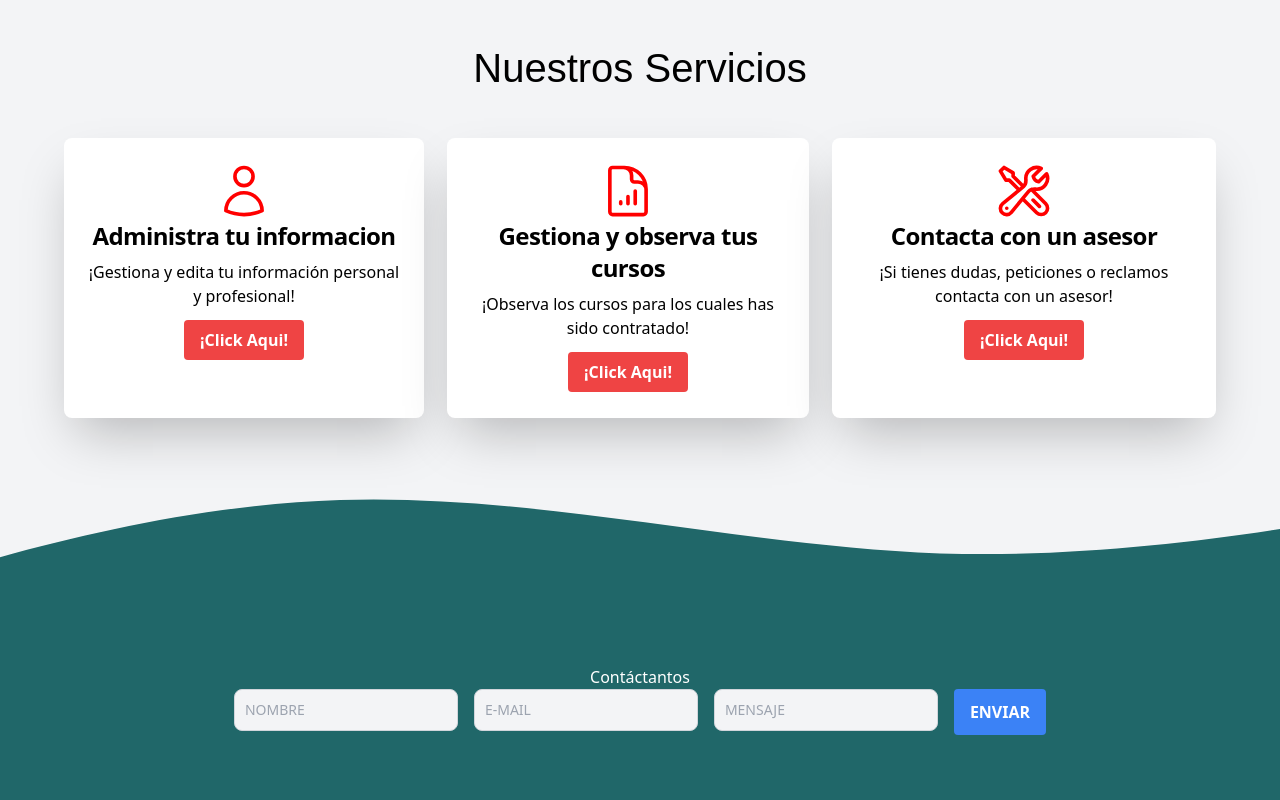
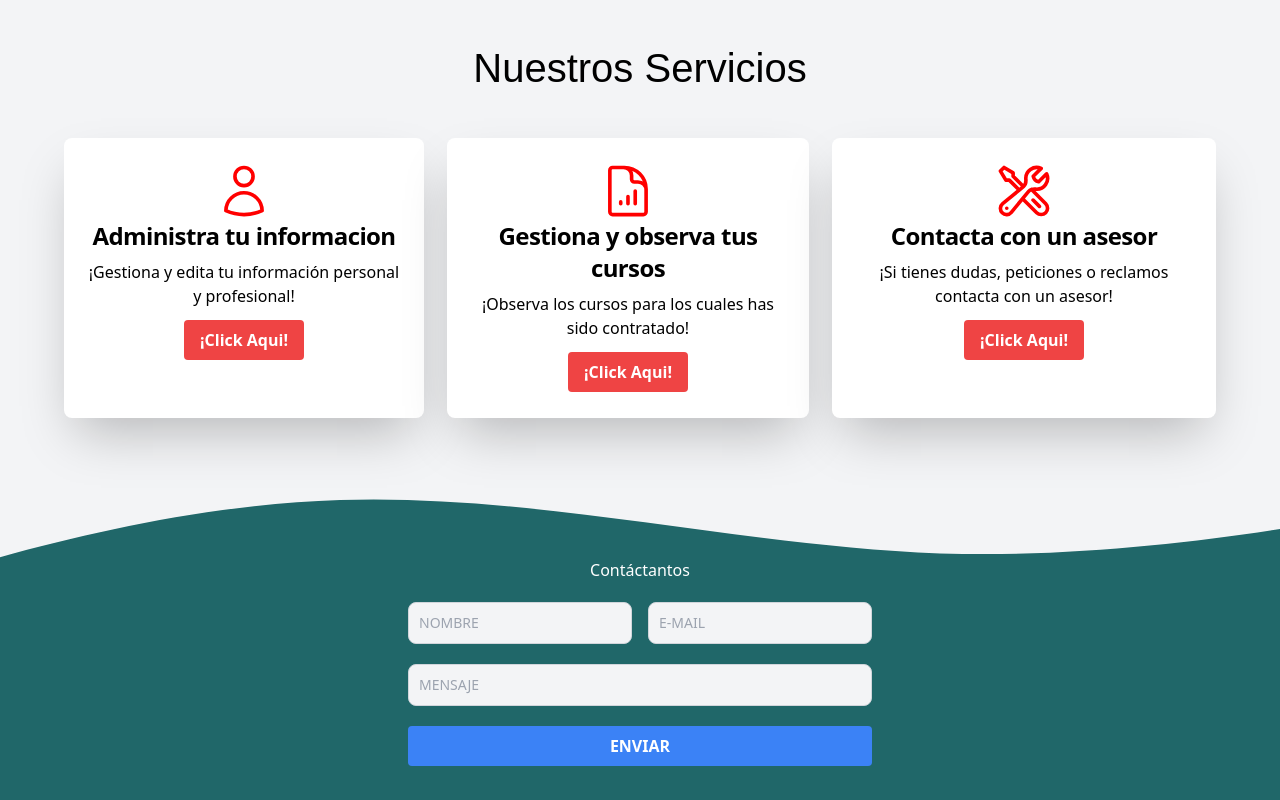
Before and after one commit to SantiagoYpes/proyecto2023, a Next.js app in the folder client/: page /contact in a window 1280 px wide. Built offline with nearby package versions, Linux system fonts and the light colour scheme.

Commit message:
Contact form structure created

```diff
--- a/client/src/pages/contact.js
+++ b/client/src/pages/contact.js
@@ -48,7 +48,8 @@ export default function Contact() {
       <footer className={styles.footer}>
         <div className={styles.footerContainer}>
           <h2 className="">Contáctantos</h2>
-          <form className="flex flex-row gap-4">
+          <form className="flex flex-col gap-4">
+            <div className="flex flex-row gap-4">
               <input
                 className="mb-1 bg-gray-100 border border-gray-300 text-gray-900 text-sm rounded-lg focus:ring-blue-500 focus:border-blue-500 block w-full p-2.5 cursor-not-allowed dark:bg-white-700 dark:border-gray-600 dark:placeholder-gray-400 dark:text-gray-400 dark:focus:ring-blue-500 dark:focus:border-blue-500"
                 placeholder="NOMBRE"
@@ -57,6 +58,7 @@ export default function Contact() {
                 placeholder="E-MAIL"
                 className="mb-1 bg-gray-100 border border-gray-300 text-gray-900 text-sm rounded-lg focus:ring-blue-500 focus:border-blue-500 block w-full p-2.5 cursor-not-allowed dark:bg-white-700 dark:border-gray-600 dark:placeholder-gray-400 dark:text-gray-400 dark:focus:ring-blue-500 dark:focus:border-blue-500"
               ></input>
+            </div>
             <input
               placeholder="MENSAJE"
               className="mb-1 bg-gray-100 border border-gray-300 text-gray-900 text-sm rounded-lg focus:ring-blue-500 focus:border-blue-500 block w-full p-2.5 cursor-not-allowed dark:bg-white-700 dark:border-gray-600 dark:placeholder-gray-400 dark:text-gray-400 dark:focus:ring-blue-500 dark:focus:border-blue-500"
--- a/client/src/styles/Contact.module.css
+++ b/client/src/styles/Contact.module.css
@@ -52,4 +52,6 @@
   flex-direction: column;
   align-items: center;
   justify-content: center;
+  margin-bottom:3%;
+  gap: 10%;
 }
```
Lines whose indentation alone changed are shown as unchanged.
